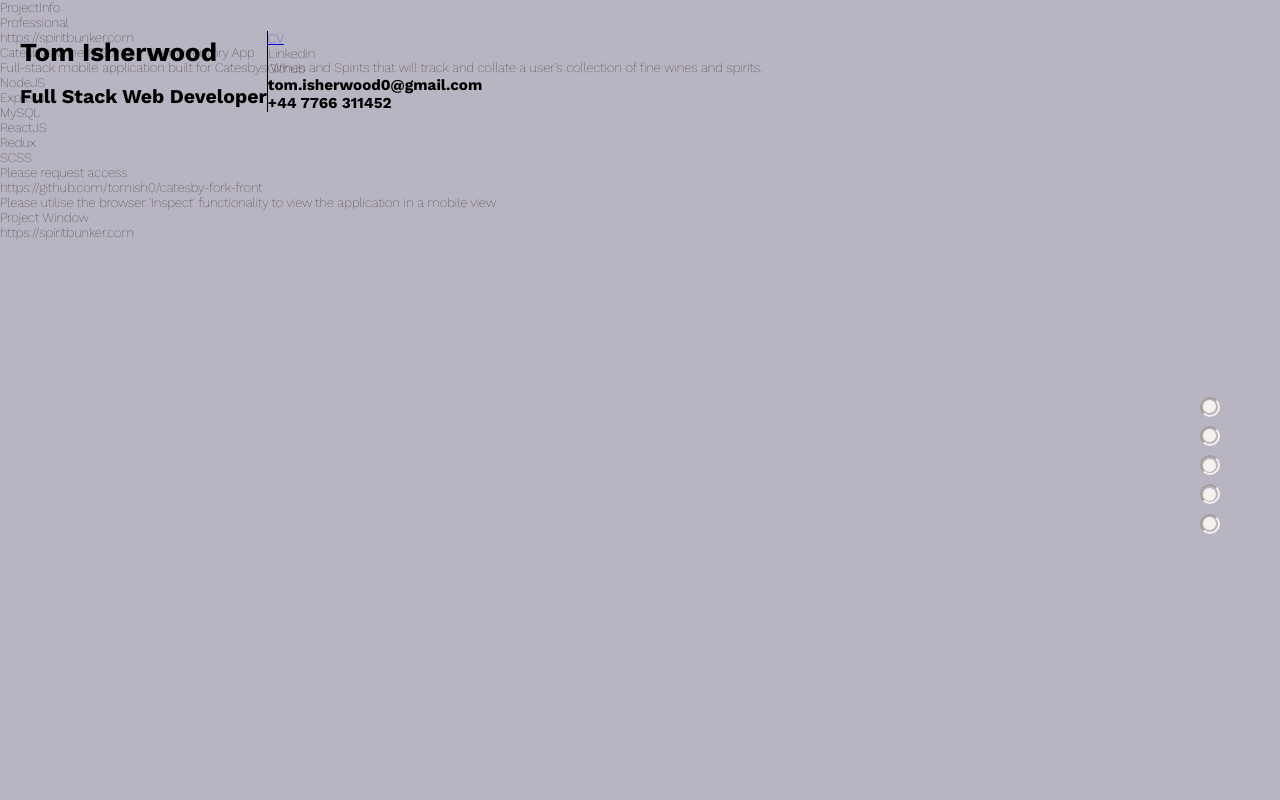
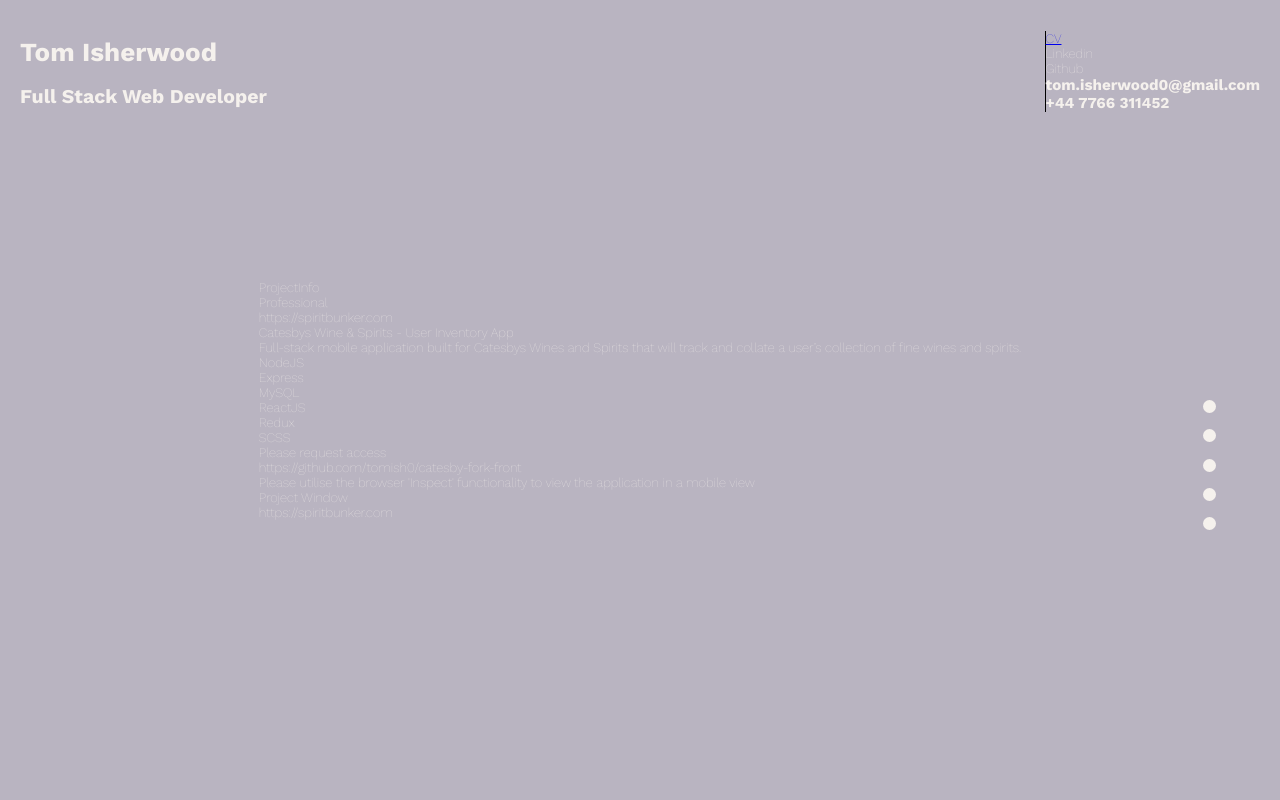
Before and after one commit to tomish0/portfolio-site, a React (Create React App) app: page / in a window 1280 px wide. Shown: the top 800 px of the page. Built offline with nearby package versions, Linux system fonts and the light colour scheme.

Commit message:
adding to show russell

```diff
--- a/src/css/Header.css
+++ b/src/css/Header.css
@@ -12,5 +12,6 @@ header {
       -ms-flex-align: center;
           align-items: center;
   padding: 20px;
+  width: 100%;
 }
 /*# sourceMappingURL=Header.css.map */
--- a/src/css/Main.css
+++ b/src/css/Main.css
@@ -8,7 +8,6 @@
   -webkit-box-pack: start;
       -ms-flex-pack: start;
           justify-content: flex-start;
-  overflow: hidden;
 }
 
 .carousel .slider {
@@ -26,6 +25,15 @@
 }
 
 .carousel .slider .slide {
+  display: -webkit-box;
+  display: -ms-flexbox;
+  display: flex;
+  -webkit-box-pack: center;
+      -ms-flex-pack: center;
+          justify-content: center;
+  -webkit-box-align: center;
+      -ms-flex-align: center;
+          align-items: center;
   width: 100vw;
   min-height: 100vh;
   -webkit-transition: 1.5s;
@@ -33,7 +41,7 @@
 }
 
 .carousel .dots {
-  position: absolute;
+  position: fixed;
   top: 50%;
   right: 5%;
   display: -webkit-box;
@@ -60,7 +68,7 @@
   height: 13px;
 }
 
-.carousel .dots .dot span {
+.carousel .dots .dot .active-dot {
   position: absolute;
   top: 50%;
   left: 50%;
--- /dev/null
+++ b/src/features/Main/Dots.jsx
@@ -0,0 +1,33 @@
+import React, {useEffect, useState} from "react";
+
+function Dots(props) {
+  const [activeDot, setActiveDot] = useState();
+
+  useEffect(() => {
+
+  }, [])
+
+  const slide = (index) => {
+    var newPosition = index * props.pageHeight;
+    console.log(index, newPosition);
+    window.scrollTo({
+      top: newPosition,
+      left: 0,
+      behavior: "smooth",
+    });
+  };
+
+  return (
+    <div className="dots">
+      {props.projects.map((project, index) => {
+        return (
+          <div className="dot" key={index} onClick={() => slide(index)}>
+            <span className={activeDot ? "active-dot" : ""}></span>
+          </div>
+        );
+      })}
+    </div>
+  );
+}
+
+export default Dots;
--- a/src/features/Main/Main.jsx
+++ b/src/features/Main/Main.jsx
@@ -1,14 +1,91 @@
-import React, { useState } from "react";
+import React, { useEffect, useState } from "react";
 import Project from "./Project/Project";
+import Dots from './Dots';
 import projects from "../../projects/projects.json";
 import "../../css/Main.css";
 
 function Main() {
-  const [position, setPosition] = useState(0);
-  const slide = (index) => {
-    var newPosition = index * -100
-    setPosition(newPosition)
+  const [pageHeight, setPageHeight] = useState(window.innerHeight);
+
+
+
+  useEffect(() => {
+    window.onresize = function () {
+      setPageHeight(window.innerHeight);
+      console.log(pageHeight);
+    };
+    console.log()
+  }, []);
+
+  const [lastMovement, setLastmovement] = useState(null);
+
+  const handleEvent = (e) => {
+    // console.log(e.type, e, e.pageY, e.screenY);
+
+    var dir = e.deltaY;
+
+    console.log(dir);
+
+    if (dir < -5 && dir > -20) {
+      setLastmovement("up");
+    } else if (dir > 5 && dir < 20) {
+      setLastmovement("down");
+    } else {
+      setLastmovement(null);
+    }
+
+    var lastScrollY = window.pageYOffset;
+    var height;
+
+    if (lastMovement === "up") {
+      // console.log("up");
+
+      if (lastScrollY >= 0 && lastScrollY < pageHeight) {
+        height = 0;
+      }
+      if (lastScrollY >= pageHeight && lastScrollY < pageHeight * 2) {
+        height = pageHeight;
+      }
+      if (lastScrollY >= pageHeight * 2 && lastScrollY < pageHeight * 3) {
+        height = pageHeight * 2;
+      }
+      if (lastScrollY >= pageHeight * 3 && lastScrollY < pageHeight * 4) {
+        height = pageHeight * 3;
+      }
+      if (lastScrollY >= pageHeight * 4 && lastScrollY < pageHeight * 5) {
+        height = pageHeight * 4;
+      }
+      window.scrollTo({
+        top: height,
+        left: 0,
+        behavior: "smooth",
+      });
+    } else if (lastMovement === "down") {
+      // console.log("down");
+
+      if (lastScrollY >= 0 && lastScrollY < pageHeight) {
+        height = pageHeight;
+      }
+      if (lastScrollY >= pageHeight && lastScrollY < pageHeight * 2) {
+        height = pageHeight * 2;
+      }
+      if (lastScrollY >= pageHeight * 2 && lastScrollY < pageHeight * 3) {
+        height = pageHeight * 3;
+      }
+      if (lastScrollY >= pageHeight * 3 && lastScrollY < pageHeight * 4) {
+        height = pageHeight * 4;
+      }
+      if (lastScrollY >= pageHeight * 4 && lastScrollY < pageHeight * 5) {
+        height = pageHeight * 5;
+      }
+      window.scrollTo({
+        top: height,
+        left: 0,
+        behavior: "smooth",
+      });
+    }
   };
+
 
   return (
     <div className="carousel">
@@ -16,10 +93,12 @@ function Main() {
         {projects.map((project, index) => {
           return (
             <div
+              onWheel={handleEvent}
               className="slide"
               key={index}
+              id={`slide${index}`}
               style={{
-                transform: `translateY(${position}%)`,
+                // transform: `translateY(${position}%)`,
                 backgroundColor: `${project.backgroundColor}`,
               }}
             >
@@ -28,15 +107,7 @@ function Main() {
           );
         })}
       </div>
-      <div className="dots">
-        {projects.map((project, index) => {
-          return (
-            <div className="dot" key={index} onClick={() => slide(index)}>
-              <span></span>
-            </div>
-          );
-        })}
-      </div>
+      <Dots projects={projects} pageHeight={pageHeight}/>
     </div>
   );
 }
--- a/src/index.css
+++ b/src/index.css
@@ -19,6 +19,7 @@ body {
   font-size: 13px;
   -webkit-font-smoothing: antialiased;
   -moz-osx-font-smoothing: grayscale;
+  color: #f5f1ed;
 }
 
 
--- a/src/scss/Header.scss
+++ b/src/scss/Header.scss
@@ -6,4 +6,5 @@ header {
     justify-content: space-between;
     align-items: center;
     padding: 20px;
+    width: 100%;
 }
--- a/src/scss/Main.scss
+++ b/src/scss/Main.scss
@@ -4,7 +4,7 @@
   position: relative;
   display: flex;
   justify-content: flex-start;
-  overflow: hidden;
+//   overflow: hidden;
   .slider {
     width: 100%;
     height: 100%;
@@ -12,13 +12,16 @@
     flex-direction: column;
     flex-shrink: 0;
     .slide {
+      display: flex;
+      justify-content: center;
+      align-items: center;
       width: 100vw;
       min-height: 100vh;
       transition: 1.5s;
     }
   }
   .dots {
-    position: absolute;
+    position: fixed;
     top: 50%;
     right: 5%;
     display: flex;
@@ -32,7 +35,7 @@
       background-color: #f5f1ed;
       width: 13px;
       height: 13px;
-      span {
+      .active-dot {
         position: absolute;
         top: 50%;
         left: 50%;
```
Also changed, not shown: 2 other files (tests, documents, lock files or other folders).
